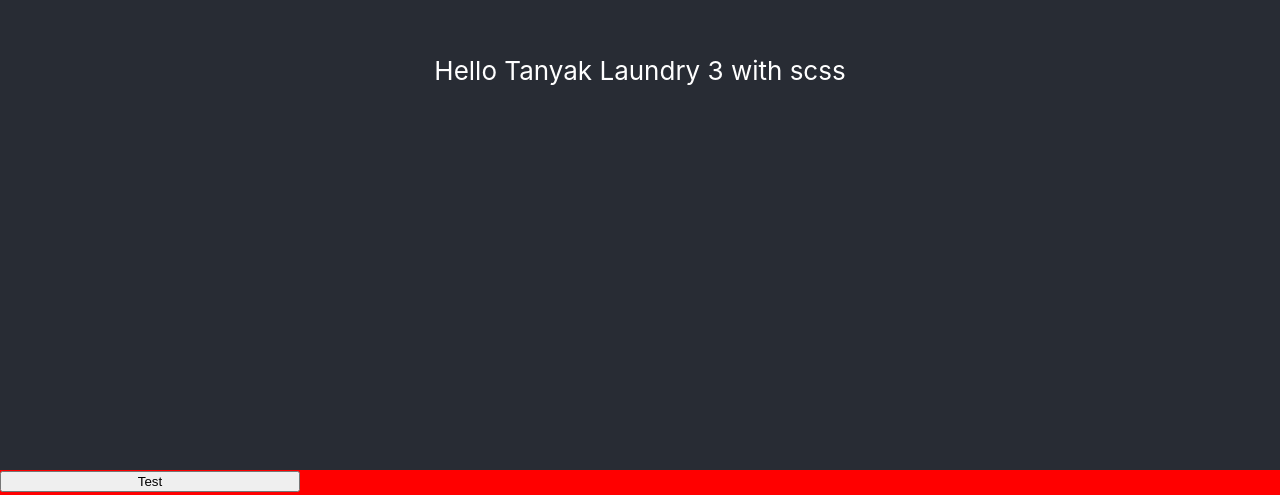
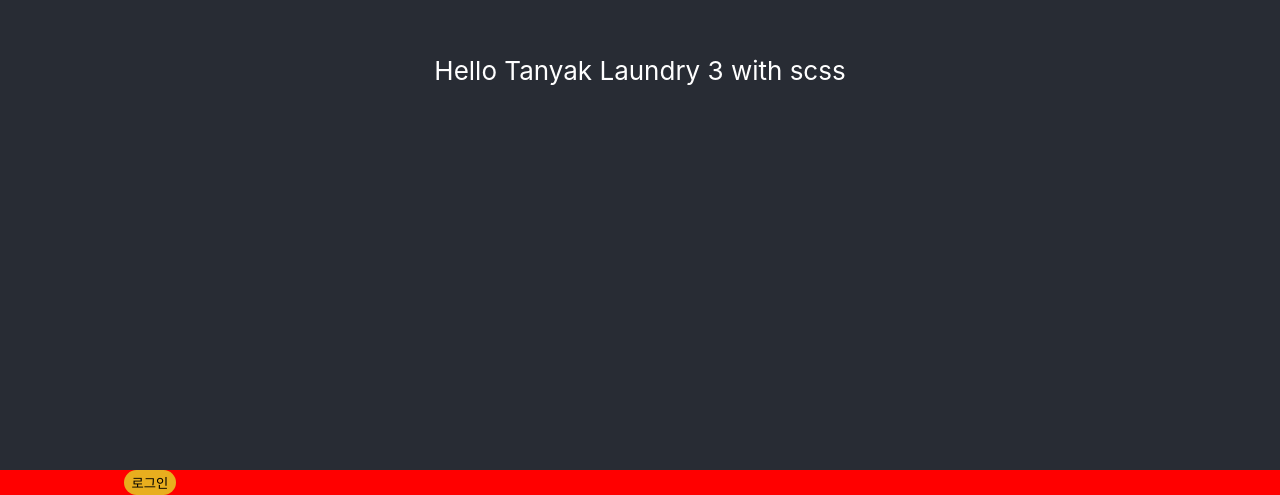
Before and after one commit to albert-yim/tanyak-laundry, a React (Create React App) app: page /components in a window 1280 px wide. Shown: the part 330-825 px from the top of the page. Built offline with nearby package versions, Linux system fonts and the light colour scheme.

Commit message:
basic button with props

```diff
--- /dev/null
+++ b/src/components/BasicButton/BasicButton.scss
@@ -0,0 +1,5 @@
+.basicButtonWrapper{
+  background-color: #E8AE1E;
+  border-radius: 30px;
+  border-color: transparent;
+}
--- /dev/null
+++ b/src/components/BasicButton/BasicButton.tsx
@@ -0,0 +1,8 @@
+import React from "react";
+import "./BasicButton.scss";
+
+function BasicButton({ name }: { name: string }) {
+  return <button className="basicButtonWrapper">{name}</button>;
+}
+
+export default BasicButton;
--- a/src/pages/App.tsx
+++ b/src/pages/App.tsx
@@ -1,12 +1,13 @@
 import React from "react";
 import "./App.scss";
+import BasicButton from "../components/BasicButton/BasicButton";
 
 function App() {
   return (
     <div className="App">
       <header className="App-header">Hello Tanyak Laundry 3 with scss</header>
       <div style={{ width: 300 }}>
-        <button style={{ width: "100%" }}>Test</button>
+        <BasicButton name="로그인" />
       </div>
     </div>
   );
```
